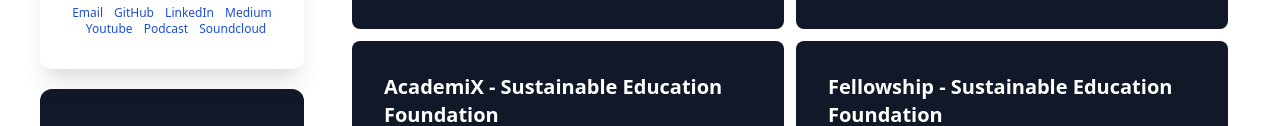
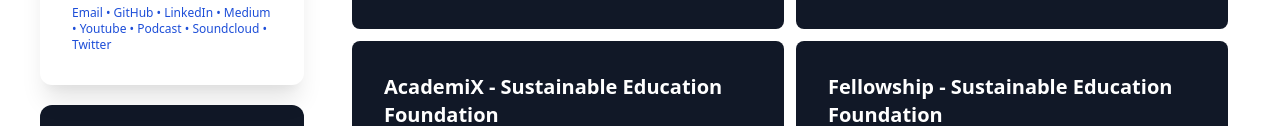
Before and after one commit to Gravewalker666/gravewalker666.github.io, a website: page src/index.html in a window 1280 px wide. Shown: the part 483-609 px from the top of the page. Drawn offline with nearby package versions, Linux system fonts and the light colour scheme; no server answers.

Commit message:
Add Twitter link into the profile section (#30)

```diff
--- a/src/index.html
+++ b/src/index.html
@@ -41,27 +41,37 @@
                                         <span class="text-gray-500">|</span>
                                         Developer
                                     </p>
-                                    <div class="space-x-2 text-xs text-blue-700 text-center">
+                                    <div class=" text-xs text-blue-700">
                                         <a href="mailto:heshanandrews99@gmail.com" target="_blank">
                                             Email
                                         </a>
+                                        &#8226;
                                         <a class="inline-block" href="https://github.com/gravewalker666" target="_blank">
                                             GitHub
                                         </a>
+                                        &#8226;
                                         <a class="inline-block" href="https://linkedin.com/in/heshan-andrews" target="_blank">
                                             LinkedIn
                                         </a>
+                                        &#8226;
                                         <a class="inline-block" href="https://andrewsgravewalker.medium.com" target="_blank">
                                             Medium
                                         </a>
+                                        &#8226;
                                         <a href="https://www.youtube.com/channel/UC_sFJoi1Wm08oBMKLWegmgQ" target="_blank">
                                             Youtube
                                         </a>
+                                        &#8226;
                                         <a href="https://anchor.fm/gravewalker666" target="_blank">
                                             Podcast
                                         </a>
+                                        &#8226;
                                         <a href="https://soundcloud.com/user-150007563" target="_blank">
                                             Soundcloud
+                                        </a>
+                                        &#8226;
+                                        <a href="https://twitter.com/AndrewsHeshan" target="_blank">
+                                            Twitter
                                         </a>
                                     </div>
                                 </div>
```
